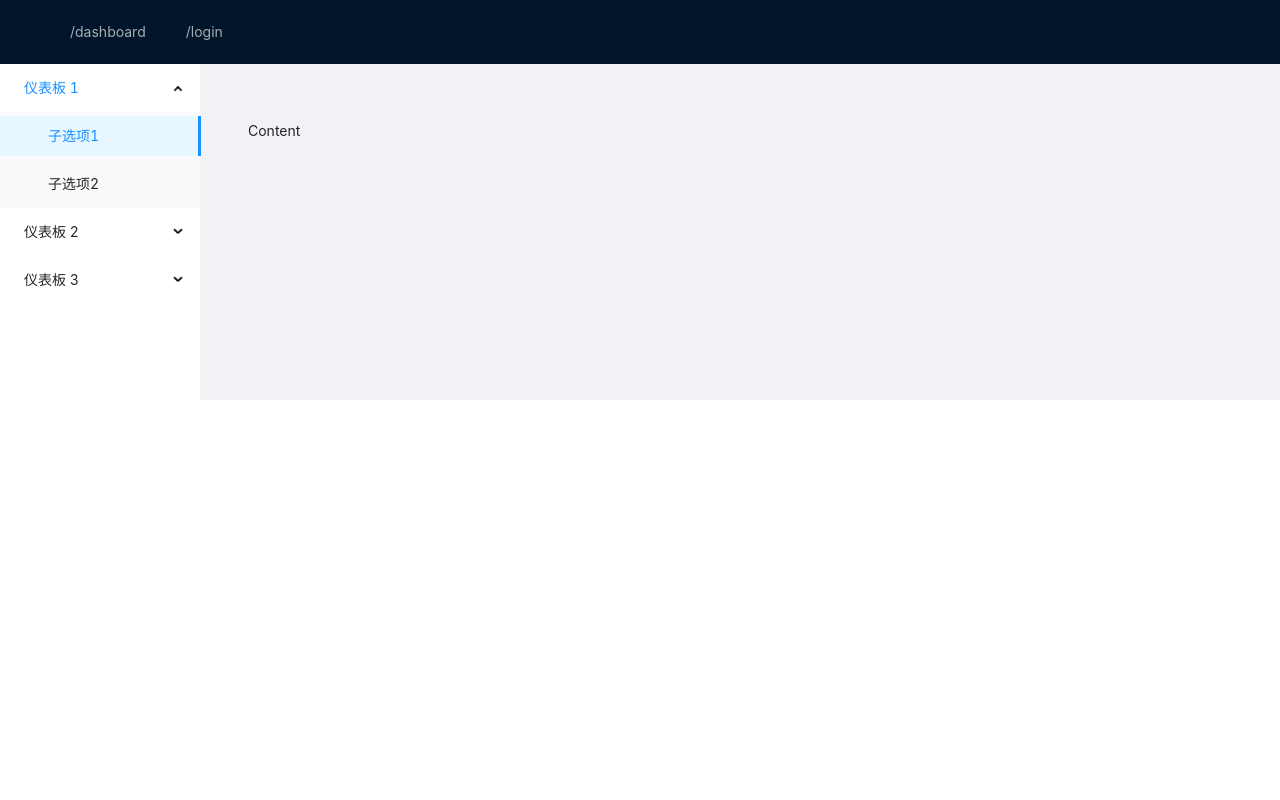
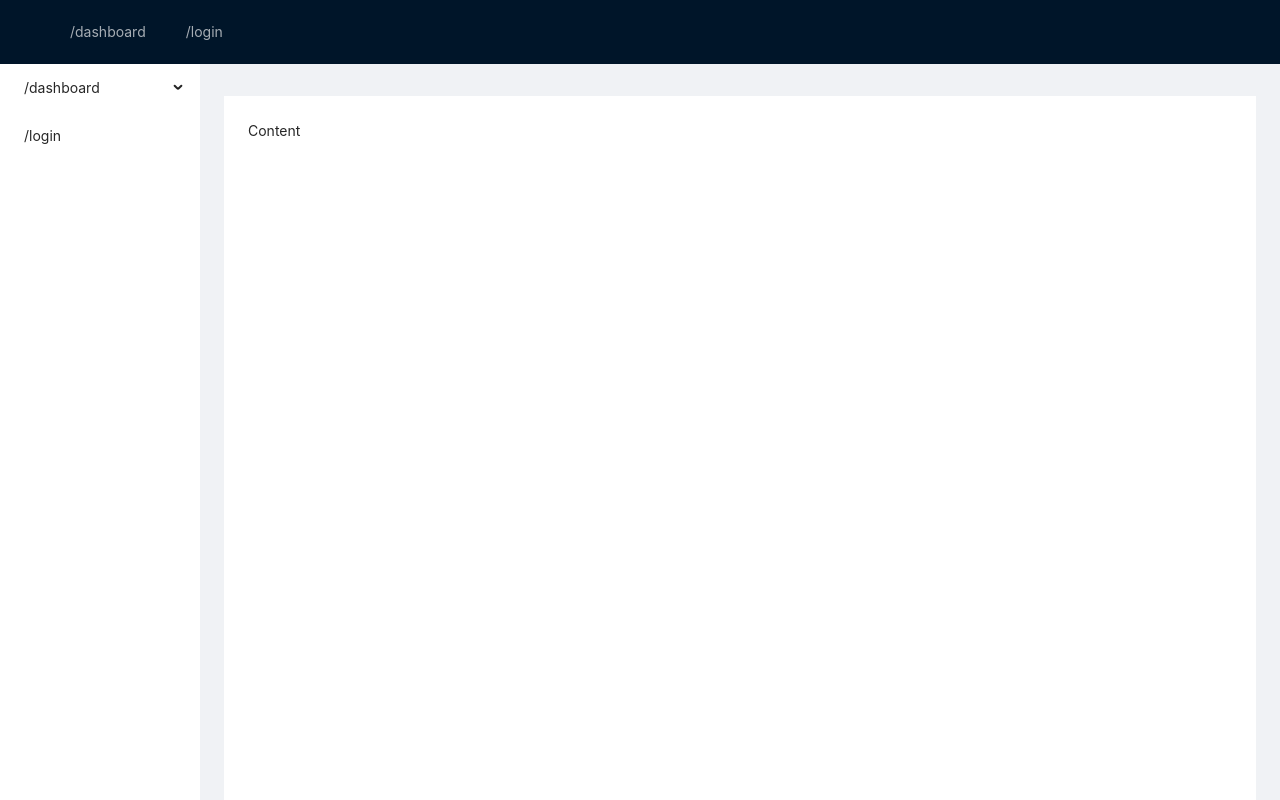
Before and after one commit to byblsu/my-app, a React (Create React App) app: page /admin/dashboard in a window 1280 px wide. Shown: the top 800 px of the page. Built offline with nearby package versions, Linux system fonts and the light colour scheme.

Commit message:
路由完成

```diff
--- a/src/App.tsx
+++ b/src/App.tsx
@@ -3,12 +3,13 @@ import logo from './logo.svg';
 import './App.css';
 import Login from './pages/Login/Login';
 import View from './componments/View';
+import Ac from './componments/Ac';
 
 function App() {
   return (
     <>
-    {/* <Login/> */}
     <View/>
+    {/* <Ac></Ac> */}
     </>
   );
 }
--- a/src/componments/BppLayout.tsx
+++ b/src/componments/BppLayout.tsx
@@ -1,13 +1,13 @@
-import React, { Component } from 'react'
+import React, { Children, Component } from 'react'
 import { Breadcrumb, Layout, Menu, MenuProps } from 'antd'
-import { Content, Header } from 'antd/lib/layout/layout'
+import {  Content, Header } from 'antd/lib/layout/layout'
 import Sider from 'antd/lib/layout/Sider'
 import { UserOutlined, LaptopOutlined, NotificationOutlined } from '@ant-design/icons';
 import LeftBar from './LeftBar';
-import { routes } from '../router';
+import { leftBarRoutes, routes } from '../router';
 import TopBar from './TopBar';
 import SubTitle from './SubTitle';
-
+import './css/BppLayout.css'
 
 
 interface IPorps {
@@ -32,31 +32,64 @@ interface IPorps {
 
       // [UserOutlined, LaptopOutlined, NotificationOutlined]
 
-      const items2: MenuProps['items'] = [UserOutlined, LaptopOutlined, NotificationOutlined].map(
-        (icon, index) => {
-          const key = String(index + 1);
+      // const items2: MenuProps['items'] = [UserOutlined, LaptopOutlined, NotificationOutlined].map(
+      //   (icon, index) => {
+      //     const key = String(index + 1);
 
-          return {
-            key: `sub${key}`,
-            // icon: React.createElement(icon),
-            label: `仪表板 ${key}`,
+      //     return {
+      //       key: `sub${key}`,
+      //       // icon: React.createElement(icon),
+      //       label: `仪表板 ${key}`,
 
-            children: new Array(2).fill(null).map((_, j) => {
-              const subKey = index * 2 + j + 1;
-              return {
-                key: subKey,
-                label: `子选项${subKey}`,
-              };
-            }),
-          };
-        },
-      )as MenuProps['items'] ;
+      //       children: new Array(2).fill(null).map((_, j) => {
+      //         const subKey = index * 2 + j + 1;
+      //         return {
+      //           key: subKey,
+      //           label: `子选项${subKey}`,
+      //         };
+      //       }),
+      //     };
+      //   },
+      // )as MenuProps['items'] ;
+
+      const items2: MenuProps['items'] = leftBarRoutes.map((key1) => {
+
+        // console.log("---");
+        // console.log(key)
+        // console.log(key.children)
+        // console.log(key1.children);
+        // console.log("---");
+        const ch = key1.children?.map((key2) => {
+
+          const ch2 = key2.children?.map((key3) => {
+            return {
+              key: key3.key,
+              label: key3.label,
+              // children:
+            }
+          })
+
+
+         return {
+           key: key2.key,
+           label: key2.label,
+           children: ch2
+          }
+        })
+
+
+        return {
+          key: key1.path,
+          label: key1.path,
+          children:ch
+        }
+      }) as MenuProps['items'] ;
 
 
 
     return (
 
-      <>
+      // <>
 
  <Layout>
     {/* <Header className="header">
@@ -67,6 +100,8 @@ interface IPorps {
     <TopBar items4={items1}>
 
     </TopBar>
+
+
 
     <Layout>
        {/* <Sider width={200} className="site-layout-background">
@@ -104,7 +139,7 @@ interface IPorps {
           style={{
             padding: 24,
             margin: 0,
-            minHeight: 280,
+            minHeight: 1000,
           }}
         >
             {this.props.children}
@@ -114,7 +149,7 @@ interface IPorps {
     </Layout>
   </Layout>
 
-      </>
+      // </>
     )
   }
 }
--- a/src/componments/LeftBar.tsx
+++ b/src/componments/LeftBar.tsx
@@ -4,6 +4,8 @@ import { ItemType } from 'antd/lib/menu/hooks/useItems'
 import { MenuInfo } from 'rc-menu/lib/interface'
 import React, { Component } from 'react'
 import { RouteComponentProps, withRouter } from 'react-router-dom'
+import './css/BppLayout.css'
+
 
 interface Iprop extends RouteComponentProps{
     items3: ItemType[] | undefined
@@ -11,9 +13,12 @@ interface Iprop extends RouteComponentProps{
 
  class LeftBar extends Component<Iprop> {
      myClick=(item:MenuInfo)=>{
+       console.log('----')
          console.log(item);
+         console.log('====');
 
-        // this.props.history.push(item.key)
+
+        this.props.history.push(item.key)
      }
   render() {
     return (
@@ -24,6 +29,7 @@ interface Iprop extends RouteComponentProps{
           onClick={this.myClick}
           defaultSelectedKeys={['1']}
           defaultOpenKeys={['sub1']}
+          // onSelect={}
           style={{
             height: '100%',
             borderRight: 0,
--- a/src/componments/SubTitle.tsx
+++ b/src/componments/SubTitle.tsx
@@ -3,6 +3,7 @@ import { match } from 'assert'
 import React, { Component } from 'react'
 import { matchPath, RouteComponentProps, withRouter } from 'react-router-dom'
 import { IRoute, routes } from '../router'
+import './css/BppLayout.css'
 
 interface IPorps extends RouteComponentProps {
 
@@ -49,7 +50,7 @@ interface IState {
           }}
         >
             {
-                this.state.routeList.map(r => (<Breadcrumb.Item key={r.path}>{r.title}</Breadcrumb.Item>))
+                this.state.routeList.map(r => (<Breadcrumb.Item key={r.path}>{r.path}</Breadcrumb.Item>))
             }
           {/* <Breadcrumb.Item>Home</Breadcrumb.Item>
           <Breadcrumb.Item>List</Breadcrumb.Item>
--- a/src/componments/TopBar.tsx
+++ b/src/componments/TopBar.tsx
@@ -4,6 +4,7 @@ import { ItemType } from 'antd/lib/menu/hooks/useItems'
 import React, { Component } from 'react'
 import { RouteComponentProps, withRouter } from 'react-router-dom'
 import { MenuInfo } from 'rc-menu/lib/interface'
+import './css/BppLayout.css'
 
 interface IPorps extends RouteComponentProps {
     items4: ItemType[] | undefined
--- a/src/componments/View.tsx
+++ b/src/componments/View.tsx
@@ -8,7 +8,7 @@ import {
 import Dashboard from "../pages/dashboard/dashboard";
   import Login from '../pages/Login/Login';
 import UserList from "../pages/user/UserList";
-import { IRoute, routes } from "../router";
+import { IRoute, leftBarRoutes, routes } from "../router";
 import AppLayout from "./BppLayout";
 
 
@@ -78,7 +78,7 @@ class View extends Component {
               </Route> */}
 
               <AppLayout>
-               {this.generateRoute(routes)}
+               {this.generateRoute(leftBarRoutes)}
               </AppLayout>
 
 
--- /dev/null
+++ b/src/componments/css/BppLayout.css
@@ -0,0 +1,16 @@
+#components-layout-demo-top-side-2 .logo {
+    float: left;
+    width: 120px;
+    height: 31px;
+    margin: 16px 24px 16px 0;
+    background: rgba(255, 255, 255, 0.3);
+  }
+
+  .ant-row-rtl #components-layout-demo-top-side-2 .logo {
+    float: right;
+    margin: 16px 0 16px 24px;
+  }
+
+  .site-layout-background {
+    background: #fff;
+  }
--- /dev/null
+++ b/src/pages/dashboard/select1/dashboard1.tsx
@@ -0,0 +1,17 @@
+import React, { Component } from 'react'
+
+class dashboard extends Component {
+
+    render() {
+
+        return (
+    <div>dashboard/select1/choose1</div>
+  )
+
+    }
+
+
+
+}
+
+export default dashboard
--- /dev/null
+++ b/src/pages/dashboard/select1/dashboard2.tsx
@@ -0,0 +1,17 @@
+import React, { Component } from 'react'
+
+class dashboard extends Component {
+
+    render() {
+
+        return (
+    <div>dashboard/select1/choose2</div>
+  )
+
+    }
+
+
+
+}
+
+export default dashboard
--- a/src/router/index.tsx
+++ b/src/router/index.tsx
@@ -1,4 +1,4 @@
-import React, {ReactNode, lazy} from "react";
+import React, {ReactNode, lazy, Children} from "react";
 // import type * as React from 'react';
 import {
     HomeOutlined,
@@ -9,12 +9,17 @@ import {
     CodepenOutlined
 } from '@ant-design/icons'
 import Login from "../pages/Login/Login";
+import { MenuProps } from "antd";
+import Dashboard1 from "../pages/dashboard/select1/dashboard1";
+import Dashboard2 from "../pages/dashboard/select1/dashboard2";
+
 
 const Dashboard =lazy(() => import("../pages/Login/Login"))
 const UserList = lazy(() => import("../pages/user/UserList"))
 
 
 export interface IRoute {
+    key: string
     type: 'group';
     label?: React.ReactNode;
     // children?: ItemType[];
@@ -30,13 +35,14 @@ export interface IRoute {
 
 export const routes: IRoute[] = [
     {
+        key: '/dashboard',
         type: 'group',
         path: '/dashboard',
         title: 'route.index',
-        icon: <HomeOutlined/>
-
+        icon: <HomeOutlined/>,
     },
     {
+        key: '/login',
         type: 'group',
         path: '/login',
         title: 'route.index',
@@ -48,11 +54,13 @@ export const routes: IRoute[] = [
 
 export const unAuthRoutes: IRoute[] = [
     {
+        key: '/login',
         type: 'group',
         path: '/login',
         exact: true,
         title: 'page404',
-        component: <Login/>
+        component: <Login/>,
+
     },
     // {
     //     type: 'group';
@@ -62,6 +70,66 @@ export const unAuthRoutes: IRoute[] = [
     // }
 ]
 
+export const leftBarRoutes: IRoute[] = [
+    {
+        key: '/dashboard',
+        type: 'group',
+        path: '/dashboard',
+        title: 'route.index',
+        icon: <HomeOutlined/>,
+        children: [{
+            key: '/dashboard/select1',
+            label: '/dashboard/select1',
+            type: 'group',
+            path: '/dashboard/select1',
+            title: 'route.index',
+            icon: <HomeOutlined/>,
+            component: <Dashboard/>,
+            children: [
+                {
+                    key: '/dashboard/select1/choose1',
+                    label: '/dashboard/select1/choose1',
+                    type: 'group',
+                    path: '/dashboard/select1/choose1',
+                    title: 'route.index',
+                    // icon: <HomeOutlined/>,
+                    component: <Dashboard1/>
+                },
+                {
+                    key: '/dashboard/select1/choose2',
+                    label: '/dashboard/select1/choose2',
+                    type: 'group',
+                    path: '/dashboard/select1/choose2',
+                    title: 'route.index',
+                    // icon: <HomeOutlined/>,
+                    component: <Dashboard2/>
+                }
+            ]
+
+        },
+        {
+            key: '/dashboard/select2',
+            label: '/dashboard/select2',
+            type: 'group',
+            path: '/dashboard/select2',
+            title: 'route.index',
+            icon: <HomeOutlined/>,
+            component: <Login/>
+        }
+    ]
+
+    },
+    {
+        key: '/login',
+        type: 'group',
+        path: '/login',
+        title: 'route.index',
+        icon: <HomeOutlined/>
+
+    },
+]
+
+
 
 const router: IRoute[] = [
     ...routes
```
Also changed, not shown: src/componments/Ac.tsx (+14 -3 lines), src/componments/CppLayout.tsx (added, +7 -0 lines).
